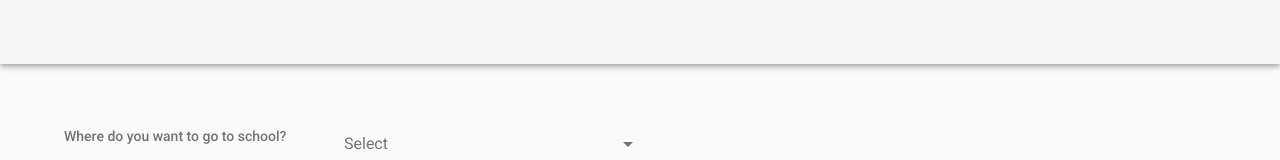
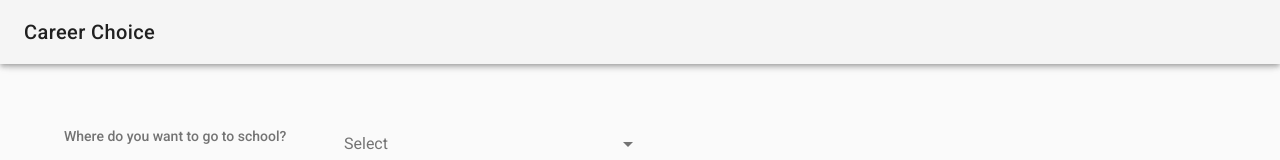
Before and after one commit to kim24416/career-choice-web, a Vue app: page /#/ in a window 1280 px wide. Shown: the top 160 px of the page. Built offline with nearby package versions, Linux system fonts and the light colour scheme.

Commit message:
Added a title and resolve autocomplete error

```diff
--- a/src/App.vue
+++ b/src/App.vue
@@ -1,6 +1,8 @@
 <template>
   <v-app>
-  <v-toolbar app></v-toolbar>
+  <v-toolbar app>
+    <v-toolbar-title>Career Choice</v-toolbar-title>
+  </v-toolbar>
   <v-content>
     <v-container fluid>
       <router-view></router-view>
--- a/src/components/Occupation.vue
+++ b/src/components/Occupation.vue
@@ -9,7 +9,7 @@
                     :items="schools"
                     label="Select"
                     single-line
-                    autocomplete="true"
+                    autocomplete
                 ></v-select>
             </v-flex>
             <v-flex xs6></v-flex>
@@ -23,7 +23,7 @@
                     :items="studies"
                     label="Select"
                     single-line
-                    autocomplete="true"
+                    autocomplete
                 ></v-select>
             </v-flex>
             <v-flex xs6></v-flex>
```
